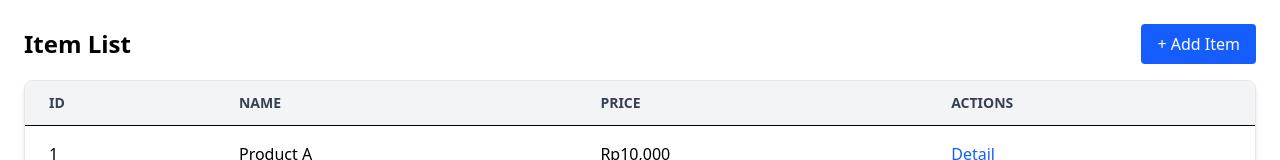
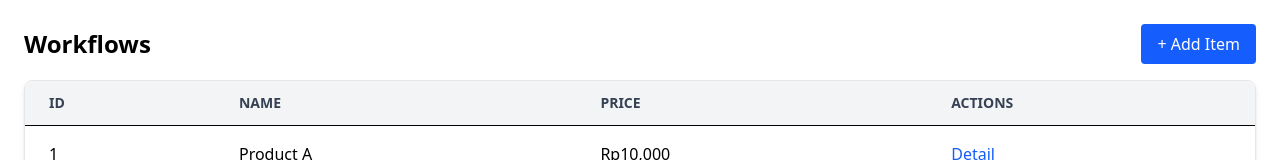
Before and after one commit to SyahidbinFadlyl/pln-icon-test, a Vue app: page / in a window 1280 px wide. Shown: the top 160 px of the page. Built offline with nearby package versions, Linux system fonts and the light colour scheme.

Commit message:
Update dependencies and change page title to "Workflows". Add server proxy for API requests

```diff
--- a/package.json
+++ b/package.json
@@ -10,6 +10,7 @@
   },
   "dependencies": {
     "@tailwindcss/vite": "^4.1.14",
+    "axios": "^1.12.2",
     "tailwindcss": "^4.1.14",
     "vue": "^3.5.22",
     "vue-router": "^4.5.1"
--- a/src/views/home/index.vue
+++ b/src/views/home/index.vue
@@ -1,7 +1,7 @@
 <template>
   <div class="p-6">
     <div class="flex justify-between items-center mb-4">
-      <h1 class="text-2xl font-bold">Item List</h1>
+      <h1 class="text-2xl font-bold">Workflows</h1>
       <router-link
         to="/create"
         class="bg-blue-600 text-white px-4 py-2 rounded hover:bg-blue-700"
--- a/vite.config.js
+++ b/vite.config.js
@@ -4,4 +4,9 @@ import tailwindcss from "@tailwindcss/vite";
 
 export default defineConfig({
   plugins: [vue(), tailwindcss()],
+  server: {
+    proxy: {
+      "/api": "http://localhost:8080",
+    },
+  },
 });
```
Also changed, not shown: 1 other file (tests, documents, lock files or other folders).
